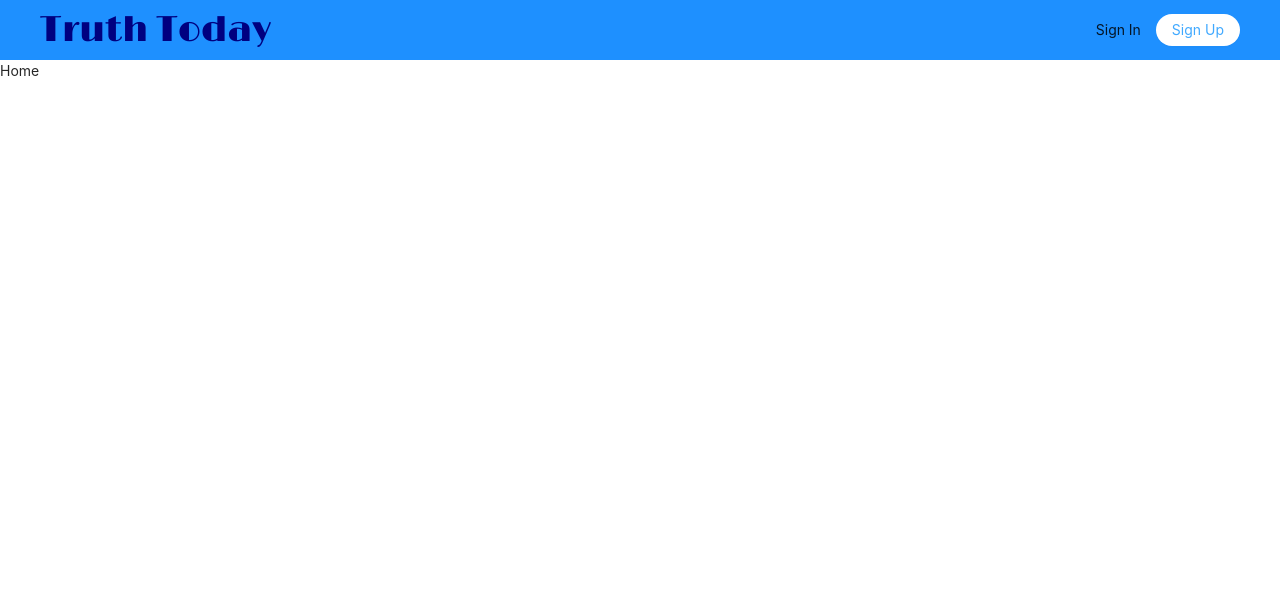
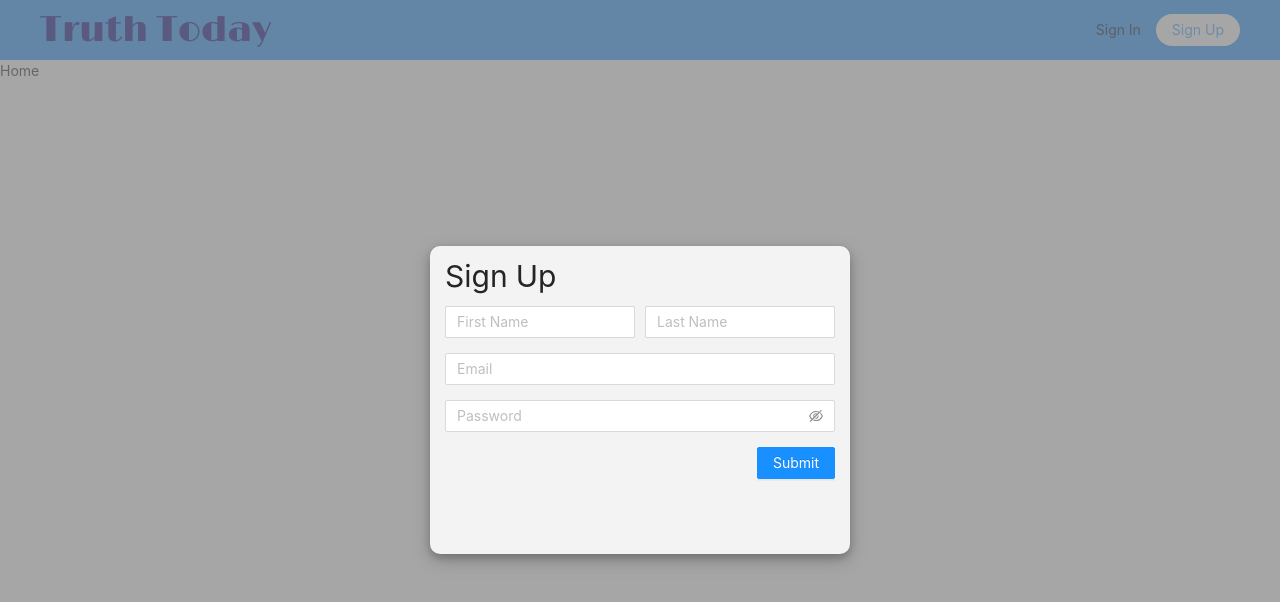
Before and after one commit to medwards2009/blog, a React (Create React App) app: page / in a window 1280 px wide. Both pictures are taken after a click on the button "Sign Up". Shown: the top 602 px of the page. Built offline with nearby package versions, Linux system fonts and the light colour scheme.

Commit message:
completed sign in flow/form with error handling

```diff
--- a/package.json
+++ b/package.json
@@ -7,8 +7,11 @@
     "@testing-library/react": "^11.2.7",
     "@testing-library/user-event": "^12.8.3",
     "antd": "^4.16.0",
+    "axios": "^0.21.1",
+    "formik": "^2.2.9",
     "react": "^17.0.2",
     "react-dom": "^17.0.2",
+    "react-hook-form": "^7.8.1",
     "react-router-dom": "^5.2.0",
     "react-scripts": "4.0.3",
     "styled-components": "^5.3.0",
--- a/src/App.js
+++ b/src/App.js
@@ -1,17 +1,17 @@
-import './App.css';
-import 'antd/dist/antd.css';
-import { BrowserRouter as Router, Route, Switch } from 'react-router-dom';
-import Home from './pages/Home';
-import Test from './pages/Test';
-import Nav from './components/Nav';
+import "./App.css";
+import "antd/dist/antd.css";
+import { BrowserRouter as Router, Route, Switch } from "react-router-dom";
+import Nav from "./components/Nav";
+import Home from "./pages/Home";
+import Test from "./pages/Test";
 
 function App() {
   return (
     <Router>
       <Nav />
       <Switch>
-        <Route path={'/'} component={Home} />
-        <Route path={'/dummypage'} component={Test} />
+        <Route exact path={"/"} component={Home} />
+        <Route path={"/dummypage"} component={Test} />
       </Switch>
     </Router>
   );
--- /dev/null
+++ b/src/api/blogApi.js
@@ -0,0 +1,6 @@
+import axios from "axios";
+
+export default axios.create({
+  // baseURL: 'https://michaelandsarahgethitched.com:3001/',
+  baseURL: "http://localhost:4000/api/v1/",
+});
--- /dev/null
+++ b/src/components/Forms/SignUpForm.js
@@ -0,0 +1,271 @@
+import React, { useRef, useState } from "react";
+import { Input, Button, Spin } from "antd";
+import styled from "styled-components";
+
+import blogApi from "../../api/blogApi";
+
+const Wrapper = styled.div`
+  background-color: rgba(128, 128, 128, 0.7);
+  position: fixed;
+  width: 100%;
+  height: 100%;
+  top: 0px;
+  left: 0px;
+  z-index: 10;
+`;
+
+const Card = styled.div`
+  position: fixed;
+  top: 50%;
+  left: 50%;
+  width: 30em;
+  height: 22em;
+  margin-top: -11em; /*set to a negative number 1/2 of your height*/
+  margin-left: -15em; /*set to a negative number 1/2 of your width*/
+  background-color: #f3f3f3;
+  border-radius: 10px;
+  box-shadow: 0 4px 8px 0 rgba(0, 0, 0, 0.2), 0 6px 20px 0 rgba(0, 0, 0, 0.19);
+
+  @media (max-width: 250px) {
+    margin: 0;
+    border-radius: 0;
+    top: 0;
+    left: 0;
+    width: 100%;
+    height: 100%;
+  }
+`;
+
+const Title = styled.div`
+  font-size: 30px;
+  line-height: 30px;
+  margin: 15px;
+  cursor: default;
+`;
+
+const RowWrapper = styled.div`
+  margin: 15px;
+  display: flex;
+  justify-content: ${(props) =>
+    props.justifyContent ? props.justifyContent : "space-between"};
+`;
+
+const StyledInput = styled(Input)`
+  width: ${(props) => props.column && "190px"};
+  border-color: ${(props) => props.error && "red"};
+`;
+
+const Password = styled(Input.Password)`
+  border-color: ${(props) => props.error && "red"};
+`;
+
+const ButtonContainer = styled.div`
+  margin: 15px;
+  display: flex;
+  justify-content: ${(props) =>
+    props.justifyContent ? props.justifyContent : "flex-end"};
+`;
+
+const Spincontainer = styled.div`
+  margin: 20px 0;
+  margin-bottom: 20px;
+  padding: 30px 50px;
+  text-align: center;
+  border-radius: 4px;
+`;
+
+const SignUpForm = ({ closeForm }) => {
+  const [formValues, setFormValues] = useState({
+    firstName: "",
+    lastName: "",
+    email: "",
+    password: "",
+  });
+  const [errors, setErrors] = useState({
+    firstName: false,
+    lastName: false,
+    email: false,
+    password: false,
+  });
+  const [submitError, setSubmitError] = useState();
+  const [activePage, setActivePage] = useState("default");
+
+  let cardWrapperRef = useRef();
+  const clickOutside = (event) => {
+    if (cardWrapperRef.current === event.target) {
+      closeForm();
+    }
+  };
+
+  const handleBlur = (event) => {
+    const { name } = event.target;
+    if (event.target.value === "") {
+      setErrors({ ...errors, [name]: true });
+    } else {
+      setErrors({ ...errors, [name]: false });
+    }
+  };
+
+  const handleChange = (event) => {
+    const { name } = event.target;
+    setFormValues({ ...formValues, [name]: event.target.value });
+  };
+
+  const registerUser = async () => {
+    const valid = validate();
+    if (valid) {
+      try {
+        setActivePage("loading");
+        await blogApi.post(`auth/register`, {
+          name: `${formValues.firstName} ${formValues.lastName}`,
+          email: formValues.email,
+          password: formValues.password,
+        });
+        setActivePage("success");
+      } catch (err) {
+        console.error(err.response.data.error);
+        setSubmitError(err.response.data.error);
+        setActivePage("error");
+      }
+    }
+  };
+
+  const validate = () => {
+    let valid = true;
+    let errors = {
+      firstName: false,
+      lastName: false,
+      email: false,
+      password: false,
+    };
+    if (formValues.firstName === "") {
+      errors.firstName = true;
+    }
+    if (formValues.lastName === "") {
+      errors.lastName = true;
+    }
+    if (formValues.email === "") {
+      errors.email = true;
+    }
+    if (formValues.password === "") {
+      errors.password = true;
+    }
+    if (
+      errors.firstName ||
+      errors.lastName ||
+      errors.email ||
+      errors.password
+    ) {
+      valid = false;
+    }
+    setErrors(errors);
+
+    return valid;
+  };
+
+  const resetPage = () => {
+    setErrors({
+      firstName: false,
+      lastName: false,
+      email: false,
+      password: false,
+    });
+    setFormValues({
+      firstName: "",
+      lastName: "",
+      email: "",
+      password: "",
+    });
+    setSubmitError("");
+    setActivePage("default");
+  };
+
+  return (
+    <Wrapper ref={cardWrapperRef} onClick={clickOutside}>
+      {/* need to add the ability to click outside of modal to close it, use closeForm */}
+      <Card>
+        <Title>Sign Up</Title>
+        {activePage === "loading" && (
+          <Spincontainer>
+            <Spin size="large" />
+          </Spincontainer>
+        )}
+        {activePage === "error" && (
+          <>
+            <RowWrapper>Error: {submitError}</RowWrapper>
+            <ButtonContainer>
+              <Button onClick={resetPage} type="primary">
+                Start Over
+              </Button>
+            </ButtonContainer>
+          </>
+        )}
+        {activePage === "default" && (
+          <form onSubmit={registerUser}>
+            <RowWrapper>
+              {/* The reason for the weird 1 or undefined error field is becuase Styled components only understand
+            string values so booleans are a no go. This could be a good place to just use traditional css instead.
+            Only problem there is I'm not sure you can pass probs to regular css */}
+              <StyledInput
+                onChange={handleChange}
+                placeholder="First Name"
+                name="firstName"
+                onBlur={handleBlur}
+                error={errors.firstName ? 1 : undefined}
+                column={1}
+              />
+              <StyledInput
+                onChange={handleChange}
+                placeholder="Last Name"
+                name="lastName"
+                onBlur={handleBlur}
+                error={errors.lastName ? 1 : undefined}
+                column={1}
+              />
+            </RowWrapper>
+            <RowWrapper>
+              <StyledInput
+                onChange={handleChange}
+                placeholder="Email"
+                name="email"
+                onBlur={handleBlur}
+                error={errors.email ? 1 : undefined}
+              />
+            </RowWrapper>
+            <RowWrapper>
+              <Password
+                onChange={handleChange}
+                placeholder="Password"
+                name="password"
+                onBlur={handleBlur}
+                error={errors.password ? 1 : undefined}
+              />
+            </RowWrapper>
+            <ButtonContainer>
+              <Button onClick={registerUser} type="primary">
+                Submit
+              </Button>
+            </ButtonContainer>
+          </form>
+        )}
+        {activePage === "success" && (
+          <>
+            <RowWrapper justifyContent="center">
+              <Title>Thank You!</Title>
+            </RowWrapper>
+            <RowWrapper justifyContent="center">
+              <p>Check your email for a link to complete your registration</p>
+            </RowWrapper>
+            <ButtonContainer justifyContent="center">
+              <Button onClick={closeForm} type="primary">
+                Finish
+              </Button>
+            </ButtonContainer>
+          </>
+        )}
+      </Card>
+    </Wrapper>
+  );
+};
+
+export default SignUpForm;
--- /dev/null
+++ b/src/components/Forms/index.js
@@ -0,0 +1,3 @@
+import SignUpForm from "./SignUpForm";
+
+export default SignUpForm;
--- a/src/components/Nav/index.js
+++ b/src/components/Nav/index.js
@@ -1,6 +1,9 @@
-import styled from 'styled-components';
-import { Button } from 'antd';
-import Title from '../Title';
+import React, { useState } from "react";
+import styled from "styled-components";
+import { Button } from "antd";
+import { useHistory } from "react-router-dom";
+import Title from "../Title";
+import SignUpForm from "../Forms";
 
 const Wrapper = styled.div`
   height: 60px;
@@ -37,20 +40,44 @@ const MenuButton = styled.div`
 `;
 
 const Nav = () => {
+  const [showSignUp, setShowSignUp] = useState(false);
+
+  const history = useHistory();
+
+  const goHome = () => {
+    history.push("/");
+  };
+
+  const displaySignUpForm = () => {
+    setShowSignUp(true);
+  };
+
+  const closeForm = () => {
+    setShowSignUp(false);
+  };
+
   return (
     <Wrapper>
       <SubWrapper>
         <TitleWrapper>
-          <Title color={'#000080'} size={'36px'}>
+          <Title
+            cursor={"pointer"}
+            onClick={goHome}
+            color={"#000080"}
+            size={"36px"}
+          >
             Truth Today
           </Title>
         </TitleWrapper>
 
         <ButtonWrapper>
           <MenuButton>Sign In</MenuButton>
-          <AntButton shape='round'>Sign Up</AntButton>
+          <AntButton shape="round" onClick={displaySignUpForm}>
+            Sign Up
+          </AntButton>
         </ButtonWrapper>
       </SubWrapper>
+      {showSignUp && <SignUpForm closeForm={closeForm} />}
     </Wrapper>
   );
 };
--- a/src/components/Title/index.js
+++ b/src/components/Title/index.js
@@ -1,9 +1,10 @@
-import styled from 'styled-components';
+import styled from "styled-components";
 
 const Title = styled.div`
-  color: ${(props) => (props.color ? props.color : 'black')};
-  font-size: ${(props) => (props.size ? props.size : '24px')};
-  font-family: 'Limelight', cursive;
+  color: ${(props) => (props.color ? props.color : "black")};
+  font-size: ${(props) => (props.size ? props.size : "24px")};
+  cursor: ${(props) => (props.cursor ? props.cursor : "default")};
+  font-family: "Limelight", cursive;
   margin: auto;
 `;
 
```
Also changed, not shown: src/components/DefaultWrapper/index.js (added, +8 -0 lines), 1 other file (tests, documents, lock files or other folders).
